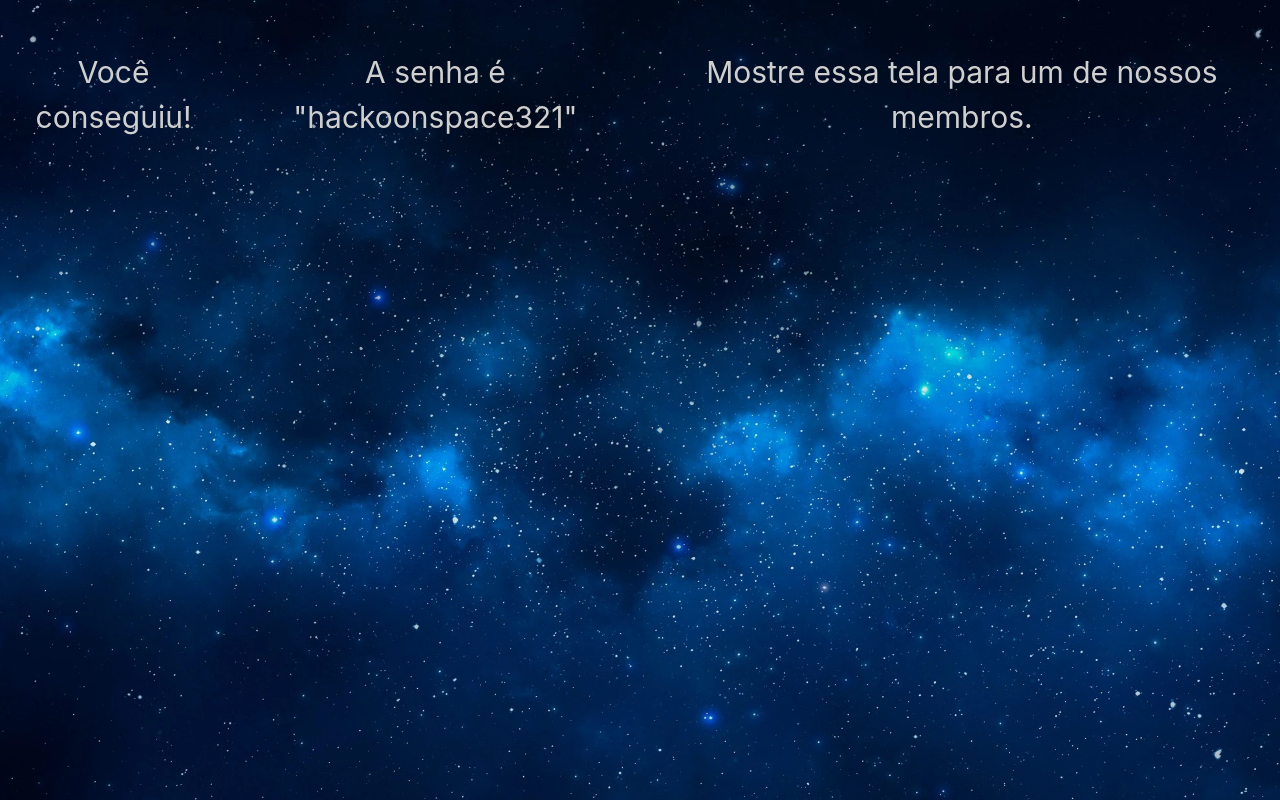
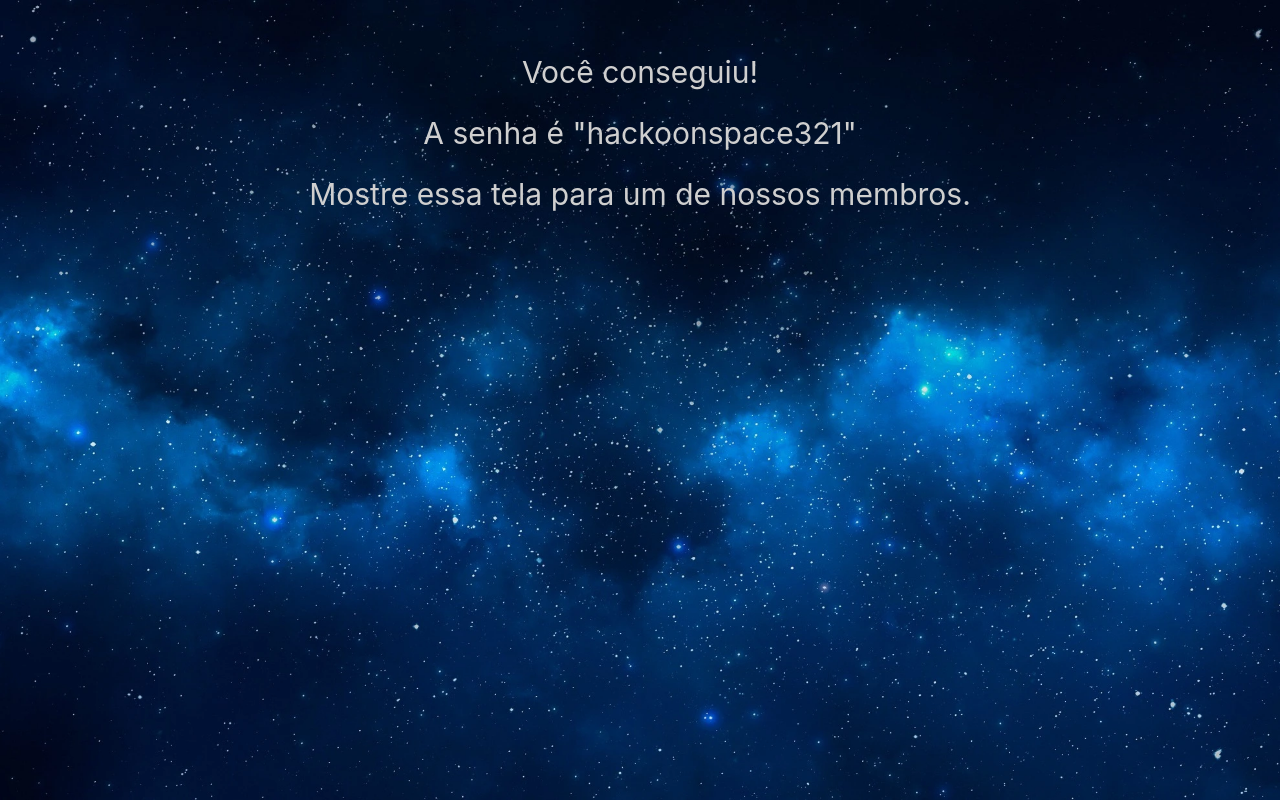
Before and after one commit to hackoonspace/site_v2, a Next.js app: page /supersecreto in a window 1280 px wide. Built offline with nearby package versions, Linux system fonts and the light colour scheme.

Commit message:
Update supersecreto.tsx

```diff
--- a/pages/supersecreto.tsx
+++ b/pages/supersecreto.tsx
@@ -8,6 +8,7 @@ export default function SuperSecreto() {
                     textAlign: 'center',
                     justifyContent: 'center',
                     alignItems: 'center',
+                    flexDirection: 'column',
                     marginTop: 50,
                     fontSize: 30
                 }}
```
